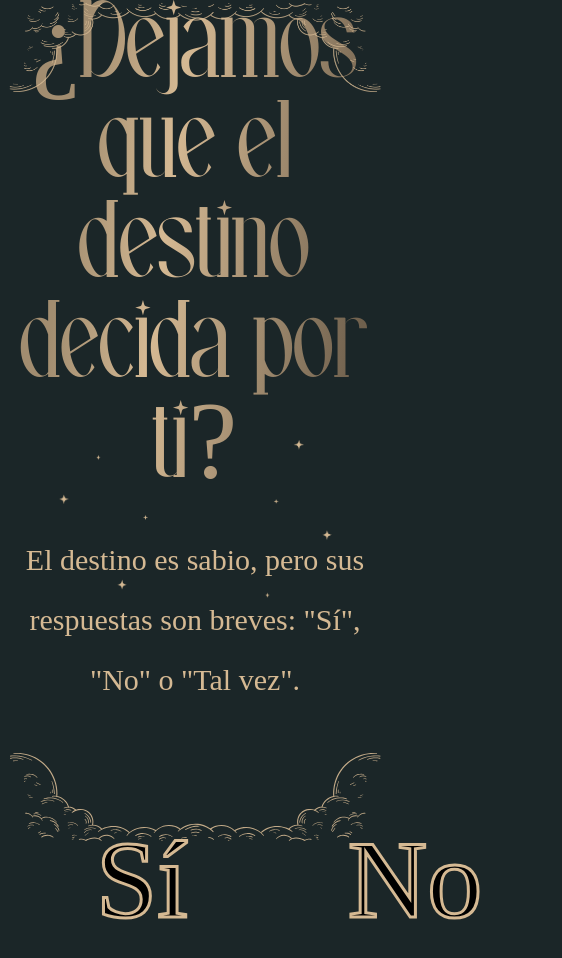
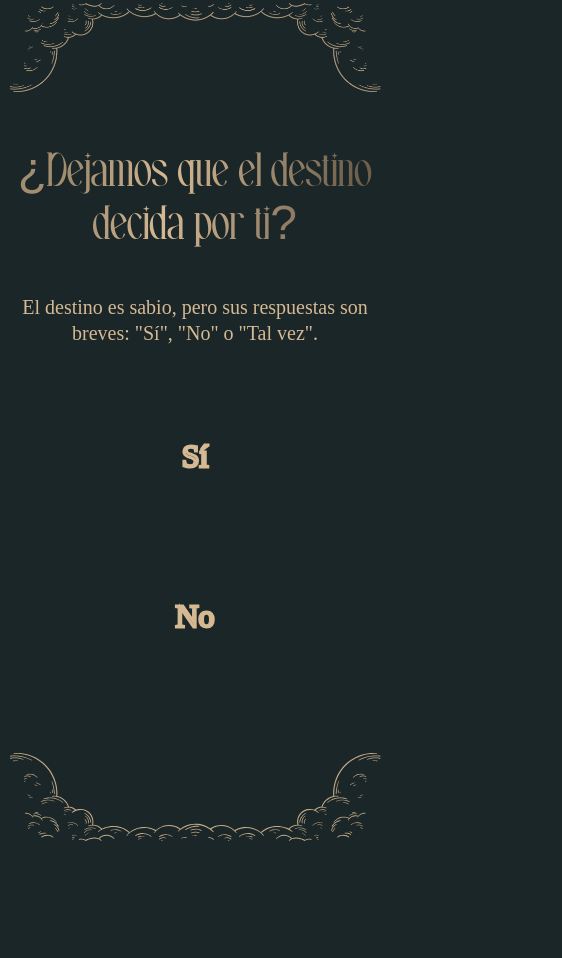
Before and after one commit to JessCardenas/oraculov1, a React (Vite) app: page / in a window 390 px wide. Shown: the top 958 px of the page, 562 px wide, since content can reach past the window. After the commit the page ends 844 px from the top, so only its background shows below. Built offline with nearby package versions, Linux system fonts and the light colour scheme.

Commit message:
HomeScreen update RESPONSIVE

```diff
--- a/src/App.jsx
+++ b/src/App.jsx
@@ -23,7 +23,7 @@ function App() {
       <img
         src={fondo_estrellas}
         alt="Fondo estrellas"
-        className="fondoEstrellas"
+        className="fondoEstrellas hidden md:block"
       />
 
       {pantalla === "home" && <HomeScreen cambiarPantalla={setPantalla} />}
--- a/src/StyleSheets/HomeScreen.css
+++ b/src/StyleSheets/HomeScreen.css
@@ -1,20 +1,25 @@
 .inicio {
-  font-family: "StarlightRune";
+  font-family: "StarlightRune", sans-serif;
   text-align: center;
-  font-size: 110px;
+  font-size: clamp(3rem, 6vw, 5rem);
   font-style: normal;
   font-weight: 400;
-  line-height: 100px;
-  padding-bottom: 30px;
+  line-height: 1.1;
+  padding-bottom: 1.5rem;
   background: linear-gradient(
     97deg,
-    var(--Colores-Primary_Medium, #a28d70) 17.84%,
-    var(--Colores-Primary_Light, #d5b993) 41.62%,
-    var(--Colores-Primary_strong, #6f604d) 91.19%
+    #a28d70 17.84%,
+    #d5b993 41.62%,
+    #6f604d 91.19%
   );
   background-clip: text;
   -webkit-background-clip: text;
   -webkit-text-fill-color: transparent;
+}
+
+.subtitulo {
+  font-size: clamp(1.25rem, 4vw, 2rem);
+  line-height: 1.3;
 }
 
 .estrella {
@@ -30,21 +35,21 @@
 }
 
 .respuestaHomescreen {
-  color: var(--Text_option-Text_color, #000);
+  color: #000;
   text-align: center;
   -webkit-text-stroke-width: 3px;
-  -webkit-text-stroke-color: var(--Text_option-Stroke_color, #d5b993);
+  -webkit-text-stroke-color: #d5b993;
   font-family: "Starlight Rune - Personal Use";
-  font-size: 110px;
+  font-size: clamp(2rem, 5vw, 5.875rem);
   font-style: normal;
   font-weight: 400;
-  line-height: 100px; /* 90.909% */
-  padding: 90px 80px;
+  line-height: 1;
+  padding: 4rem;
+  transition: all 0.7s ease-in-out;
 }
 
 .respuestaHomescreen:hover {
   -webkit-text-stroke-width: 1px;
-  -webkit-text-stroke-color: var(--Text_option-Stroke_color, #000);
+  -webkit-text-stroke-color: #000;
   cursor: pointer;
-  transition: all 0.7s ease-in-out;
 }
--- a/src/components/HomeScreen.jsx
+++ b/src/components/HomeScreen.jsx
@@ -8,12 +8,13 @@ function HomeScreen({ cambiarPantalla }) {
       <h1 className="inicio max-w-xl mx-auto">
         ¿Dejamos que el destino decida por ti?
       </h1>
-      <h2 className="text-4xl">
+
+      <h2 className="subtitulo font-medium max-w-2xl mx-auto my-4 text-center">
         El destino es sabio, pero sus respuestas son breves: "Sí", "No" o "Tal
         vez".
       </h2>
 
-      <div className="flex items-center justify-around">
+      <div className="flex flex-col md:flex-row  items-center justify-evenly max-w-5xl mx-auto px-4 ">
         <div>
           <button
             onClick={() => cambiarPantalla("oraculo")}
@@ -26,7 +27,11 @@ function HomeScreen({ cambiarPantalla }) {
         </div>
 
         <div>
-          <img src={Bola_manos} alt="Pregunta al Oráculo" />{" "}
+          <img
+            src={Bola_manos}
+            alt="Pregunta al Oráculo"
+            className="hidden md:block w-4/5 max-w-md mx-auto"
+          />{" "}
         </div>
         <div>
           <button
```
